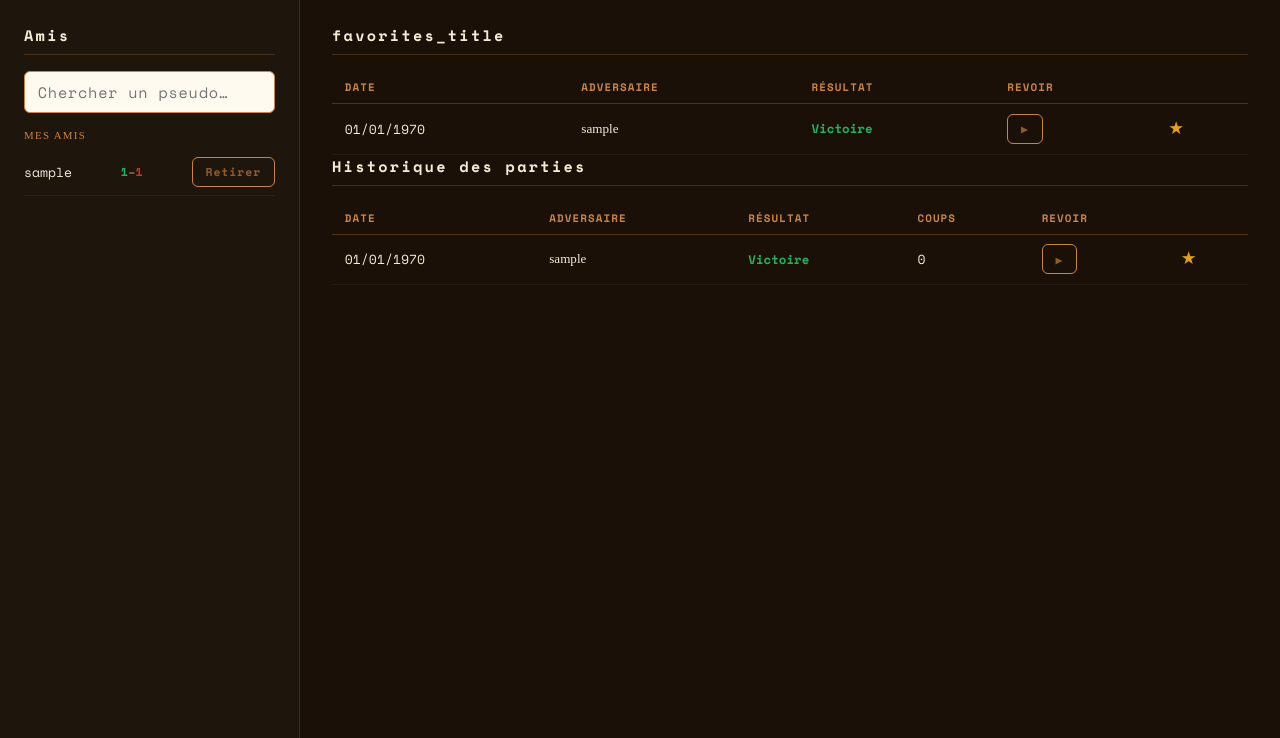
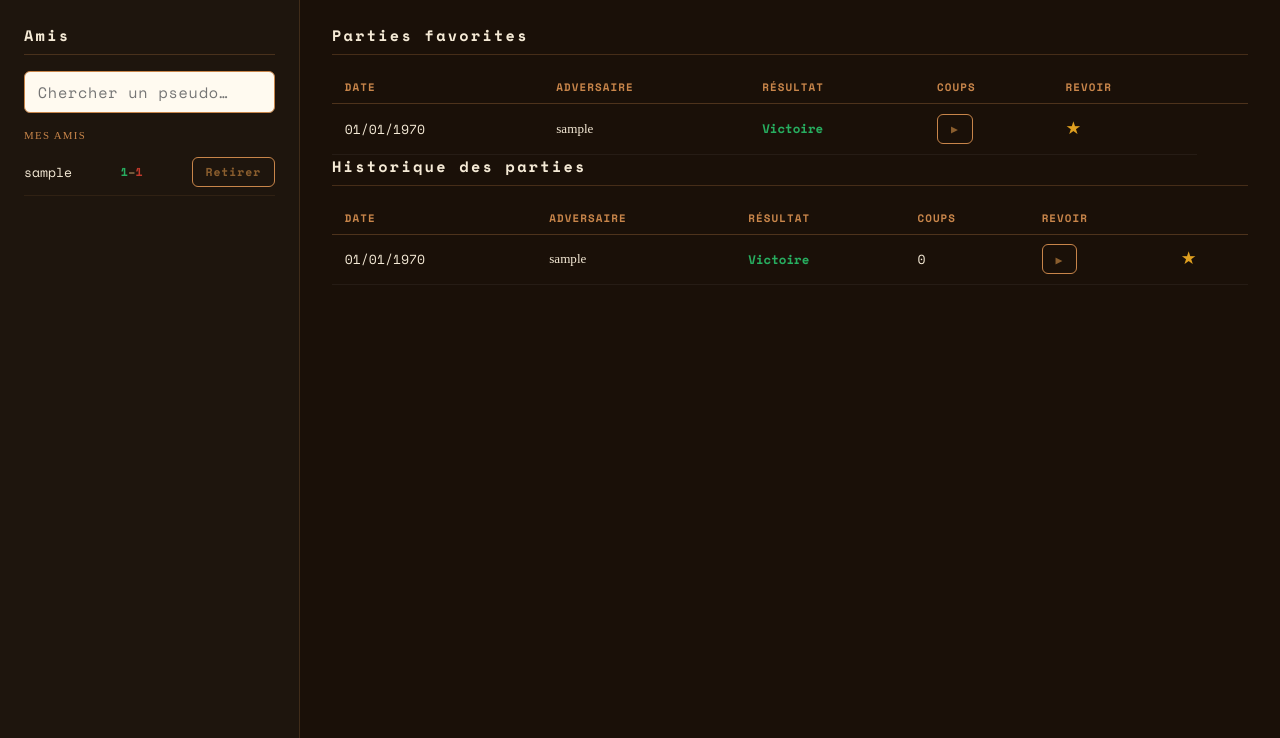
Before and after one commit to EdgarLedoux/Gomoku, a Flask app: page /profile in a window 1280 px wide. Shown: the part 62-800 px from the top of the page. Run offline with Flask 3, Linux system fonts and the light colour scheme; the visitor is signed in with stand-in values (Sample User, id 1); tables that the repository leaves empty hold one stand-in row (values such as "Sample post").

Commit message:
fix lang fav

```diff
--- a/static/js/i18n.js
+++ b/static/js/i18n.js
@@ -52,6 +52,7 @@
     // Profile
     profile_title:   "Profil",
     friends_title:   "Amis",
+    favorites_title: "Parties favorites",
     search_placeholder: "Chercher un pseudo…",
     pending_requests:"Demandes reçues",
     my_friends:      "Mes amis",
@@ -141,6 +142,7 @@
     // Profile
     profile_title:   "Профайл",
     friends_title:   "Найзууд",
+    favorites_title: "Дуртай тоглоомууд",
     search_placeholder: "Хэрэглэгч хайх…",
     pending_requests:"Ирсэн хүсэлтүүд",
     my_friends:      "Миний найзууд",
--- a/templates/profile.html
+++ b/templates/profile.html
@@ -89,6 +89,7 @@
                 <th data-i18n="col_date">Date</th>
                 <th data-i18n="col_opponent">Adversaire</th>
                 <th data-i18n="col_result">Résultat</th>
+                <th data-i18n="col_moves">Coups</th>
                 <th data-i18n="col_replay">Revoir</th>
                 <th></th>
               </tr>
```
